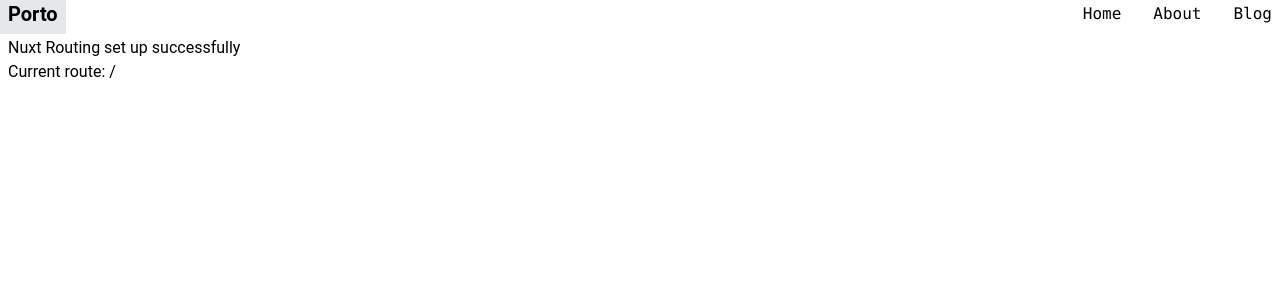
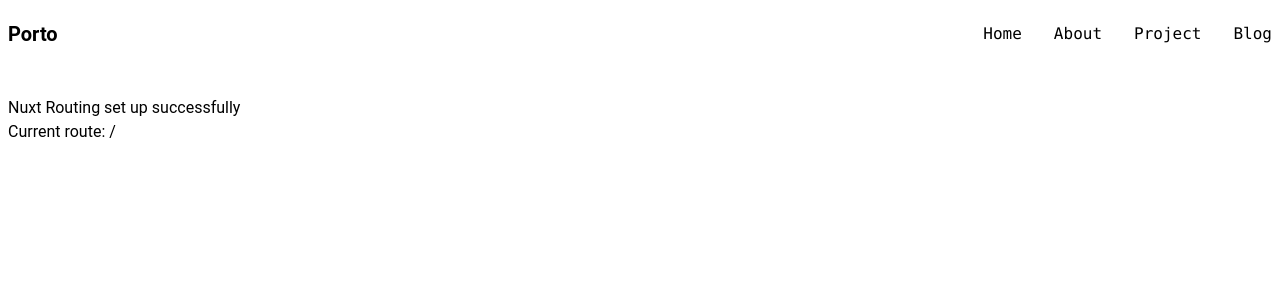
Before and after one commit to nicorporate/portfolio-nuxt-tailwind, a Nuxt app: page / in a window 1280 px wide. Shown: the top 300 px of the page. Built offline with nearby package versions, Linux system fonts and the light colour scheme.

Commit message:
fetching data using

```diff
--- a/components/Header.vue
+++ b/components/Header.vue
@@ -1,5 +1,5 @@
 <template>
-      <header class="flex justify-between items-center">
+      <header class="flex justify-between items-center mt-5">
         <div>
           <NuxtLink to="/" class="text-xl font-semibold link">Porto</NuxtLink>
         </div>
@@ -7,6 +7,7 @@
           <ul class="flex space-x-4">
             <li><NuxtLink to="/" class="link">Home</NuxtLink></li>
             <li><NuxtLink to="/about" class="link">About</NuxtLink></li>
+            <li><NuxtLink to="/project" class="link">Project</NuxtLink></li>
             <li><NuxtLink to="/blog" class="link">Blog</NuxtLink></li>
           </ul>
         </nav>
--- a/layouts/app.vue
+++ b/layouts/app.vue
@@ -1,7 +1,7 @@
 <template>
     <div class="container mx-auto">
       <Header />
-      <main class="p-2">
+      <main class="p-2 mt-10">
         <slot />
       </main>
     </div>
--- a/layouts/blog.vue
+++ b/layouts/blog.vue
@@ -5,6 +5,7 @@
             <ul>
               <li><NuxtLink to="/">Home</NuxtLink></li>
               <li><NuxtLink to="/about">About</NuxtLink></li>
+              <li><NuxtLink to="/project">Project</NuxtLink></li>
               <li><NuxtLink to="/blog">Blog</NuxtLink></li>
             </ul>
           </nav>
--- /dev/null
+++ b/pages/project.vue
@@ -0,0 +1,16 @@
+<template>
+    <div>
+        <h1>This is project page</h1>
+    </div>
+</template>
+
+<script setup>
+definePageMeta({
+  layout: 'app'
+})
+useHead({
+  title:'Project'
+})
+const project = await $fetch('https://api.github.com/users/nicorporate/repos');
+console.log(project)
+</script>
```
Also changed, not shown: material.txt.
